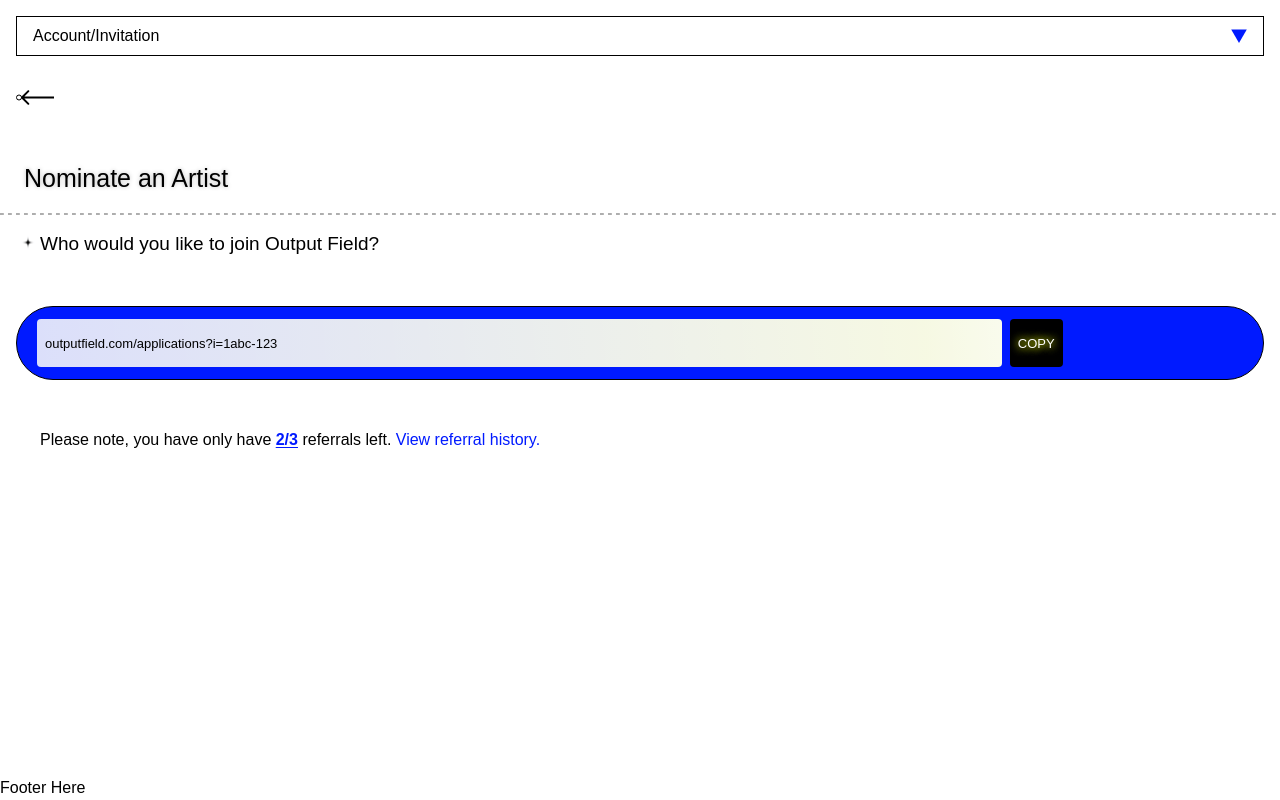
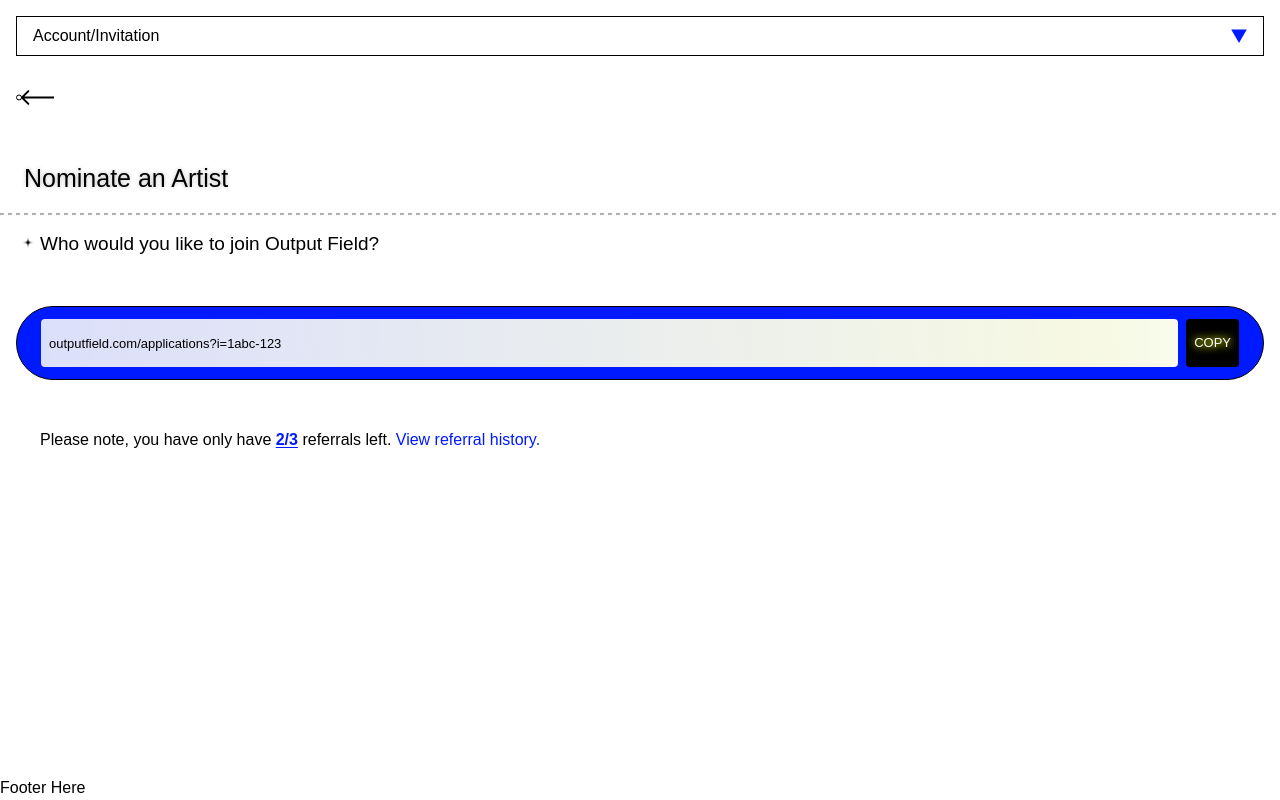
Before and after one commit to outputfield/outputfield_deprecated, a Next.js app: page /account/invitation in a window 1280 px wide. Built offline with nearby package versions, Linux system fonts and the light colour scheme; no server answers.

Commit message:
fixed padding of link box

```diff
--- a/pages/account/invitation.tsx
+++ b/pages/account/invitation.tsx
@@ -117,18 +117,19 @@ const Invitation: React.FC<Props> = ({ invites, url }) => {
         </div>
 
         {url && (
-          <div className={`
+          <div
+            className={`
               text-base
               border
-        border-grey
               rounded-full
-        px-5
+              my-12
               py-3
-        my-12
+              px-6
               bg-blue
             `}
             onClick={() => copyToClipBoard(url)}
           >
+            <span className="flex">
               <input
                 readOnly
                 aria-label="invitation-link"
@@ -136,17 +137,19 @@ const Invitation: React.FC<Props> = ({ invites, url }) => {
                 value={url}
                 className={`
                   h-12
-              w-4/5
+                  grow
                   rounded
                   px-2
                   py-3
                   overflow-auto
                   link__linear-gradient
                   drop-shadow-sm
-              outline-0
+                  ring-0
                 `}
               />
-            <button className={`
+              <button
+                id="copy"
+                className={`
                 cursor-pointer
                 rounded
                 drop-shadow-sm
@@ -158,9 +161,12 @@ const Invitation: React.FC<Props> = ({ invites, url }) => {
                 p-2
                 ml-2
                 h-12
-            `} id="copy">
+              `}
+              >
             copy
               </button>
+            </span>
+
           </div>
         )}
 
```
Lines whose indentation alone changed are shown as unchanged.
